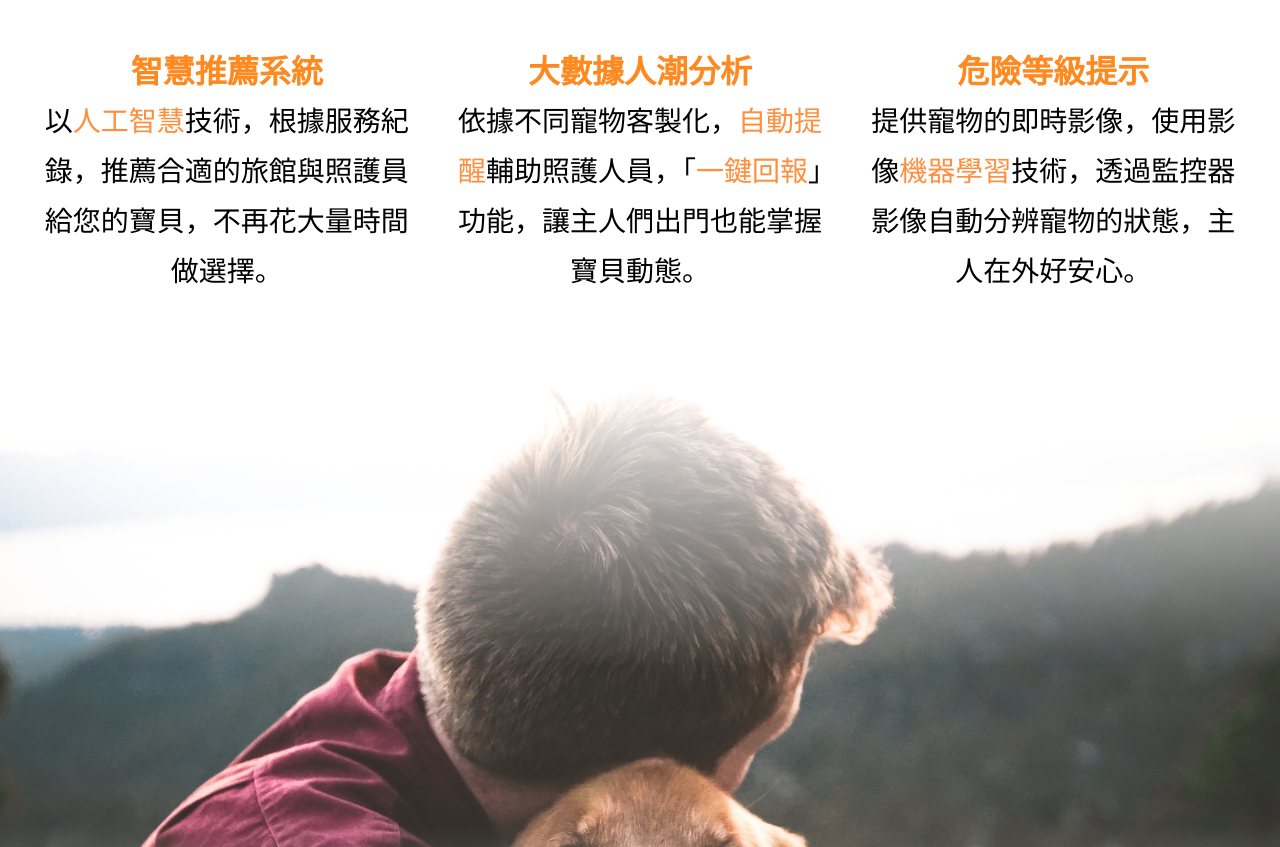
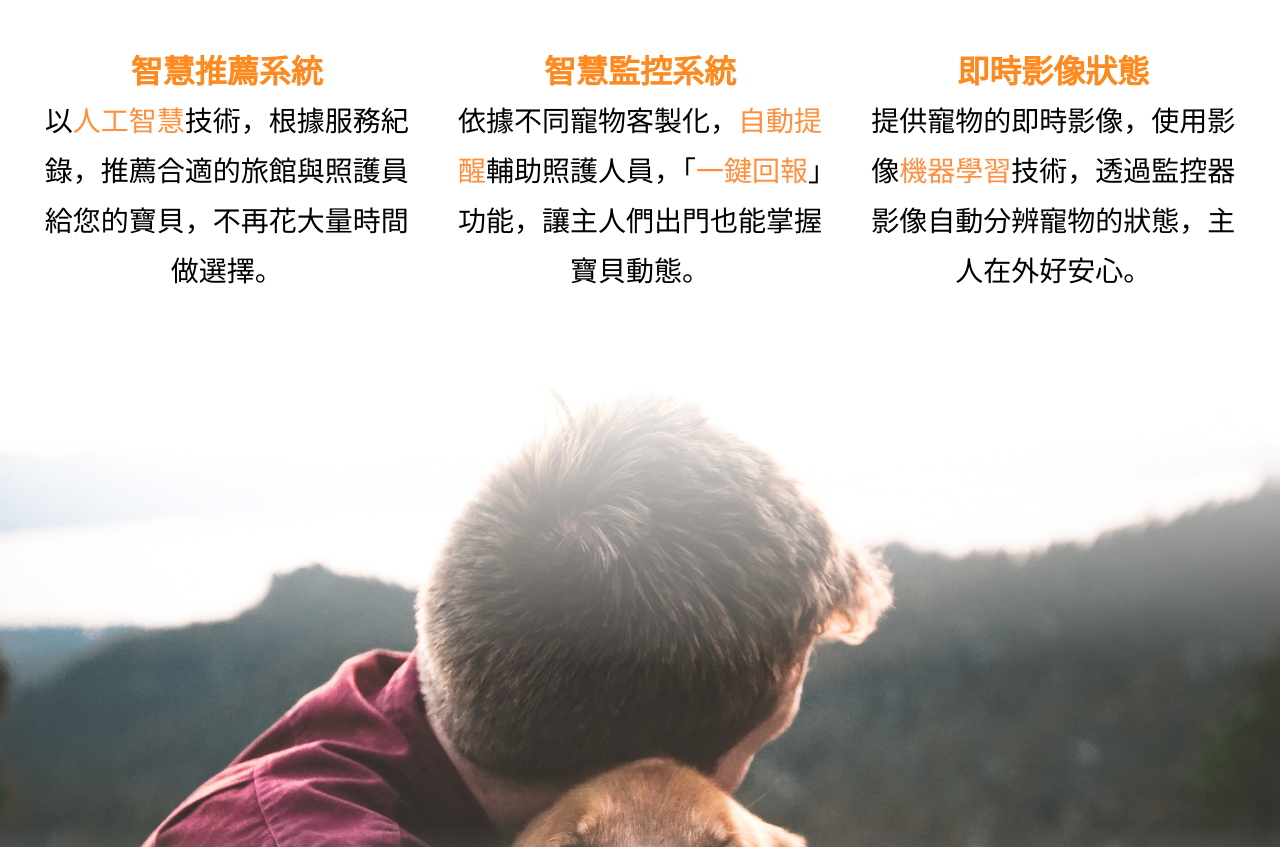
Before and after one commit to kulasisin/FURRURU, a plain HTML site: page index.html in a window 1280 px wide. Shown: the part 1418-2265 px from the top of the page. Drawn offline with nearby package versions, Linux system fonts and the light colour scheme; no server answers.

Commit message:
220812_2

```diff
--- a/index.html
+++ b/index.html
@@ -60,13 +60,13 @@
         </li>
         <li>
           <img src="./img/feature2.png" alt="feature2">
-          <h3>大數據人潮分析</h3>
+          <h3>智慧監控系統</h3>
           <p>依據不同寵物客製化，<span>自動提醒</span>輔助照護人員，「<span>一鍵回報</span>」功能，讓主人們出門也能掌握寶貝動態。
           </p>
         </li>
         <li>
           <img src="./img/feature3.png" alt="feature3">
-          <h3>危險等級提示</h3>
+          <h3>即時影像狀態</h3>
           <p>提供寵物的即時影像，使用影像<span>機器學習</span>技術，透過監控器影像自動分辨寵物的狀態，主人在外好安心。</p>
         </li>
       </ul>
```
